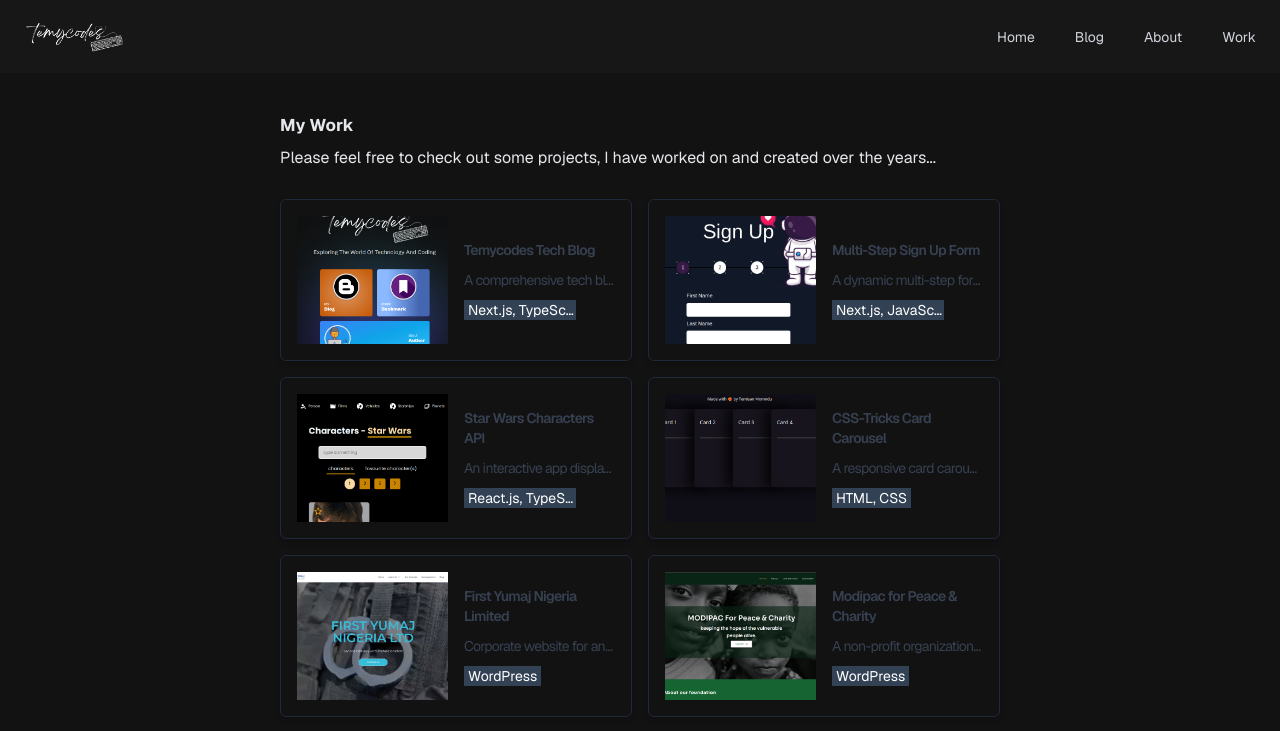
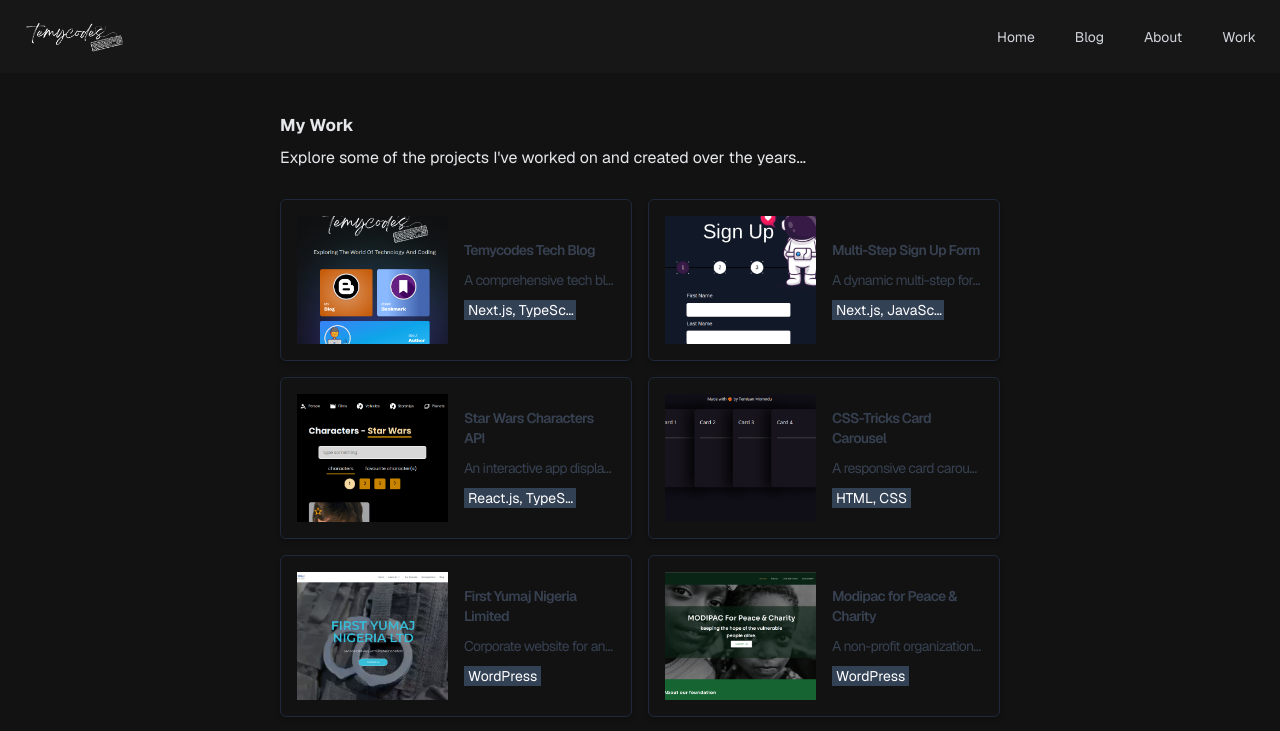
Before and after one commit to temisan0x/blog, a Next.js app: page /work in a window 1280 px wide. Shown: the top 731 px of the page. Built offline with nearby package versions, Linux system fonts and the light colour scheme.

Commit message:
build: code cleanup

```diff
--- a/app/work/page.tsx
+++ b/app/work/page.tsx
@@ -5,7 +5,7 @@ import { Metadata } from 'next'
 
 export const metadata: Metadata = {
     title: 'Work',
-    description: 'The list of my work.'
+    description: 'The list of my work.',
 }
 
 export default function WorkPage() {
@@ -14,7 +14,8 @@ export default function WorkPage() {
             <header className="mb-8">
                 <h1 className="text-3xl font-bold text-gray-200">My Work</h1>
                 <p className="prose text-base/[18px] text-gray-200 font-normal text">
-                   Please feel free to check out some projects, I have worked on and created over the years...
+                    Explore some of the projects I've worked on and
+                    created over the years...
                 </p>
             </header>
             <div className="grid grid-cols-1 md:grid-cols-2 gap-4">
```
